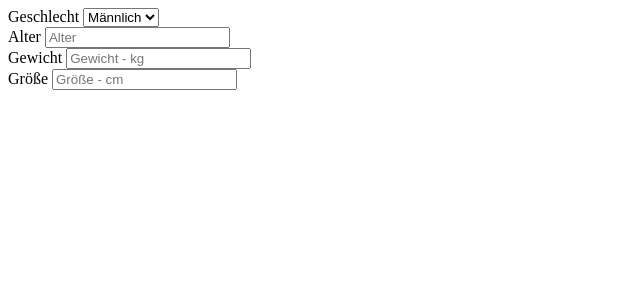
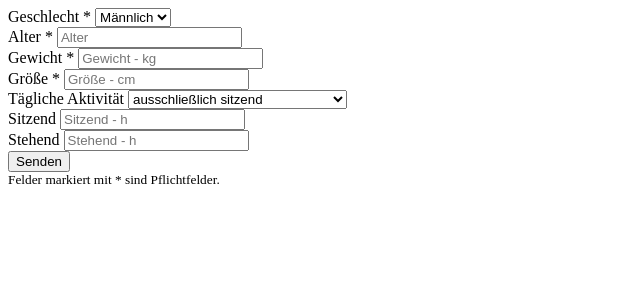
Before and after one commit to Jenby32/ITL12_Kalorienrechner, a PHP site: page / in a window 1280 px wide. Shown: the top 300 px of the page, without its empty margins (0-640 px from the left). Run offline with PHP 8.4, Linux system fonts and the light colour scheme.

Commit message:
updated html form

```diff
--- a/index.php
+++ b/index.php
@@ -1,6 +1,6 @@
 <form>
   <div class="form-group">
-    <label>Geschlecht</label> <select class="form-control" name="selectbox_gender">
+    <label>Geschlecht *</label> <select class="form-control" name="selectbox_gender" required="required">
       <option value="male">
         Männlich
       </option>
@@ -12,14 +12,50 @@
   </div>
 
   <div class="form-group">
-    <label>Alter</label> <input type="text" class="form-control" name="text_age" placeholder="Alter">
+    <label>Alter *</label> <input type="text" class="form-control" name="text_age" placeholder="Alter" required="required">
   </div>
 
   <div class="form-group">
-    <label>Gewicht</label> <input type="text" class="form-control" name="text_weight" placeholder="Gewicht - kg">
+    <label>Gewicht *</label> <input type="text" class="form-control" name="text_weight" placeholder="Gewicht - kg" required="required">
   </div>
 
   <div class="form-group">
-    <label>Größe</label> <input type="text" class="form-control" name="text_height" placeholder="Größe - cm">
+    <label>Größe *</label> <input type="text" class="form-control" name="text_height" placeholder="Größe - cm" required="required">
   </div>
+
+  <div class="form-group">
+    <label>Tägliche Aktivität</label> <select class="form-control" name="selectbox_activity">
+      <option value="only_sit">
+        ausschließlich sitzend
+      </option>
+
+      <option value="mainly_sit">
+        vorwiegend sitzend
+      </option>
+
+      <option value="mostly_sit">
+        überwiegend sitzend
+      </option>
+
+      <option value="mainly_stand">
+        hauptsächlich stehend
+      </option>
+
+      <option value="stressful_activity">
+        körperlich anstrengende Arbeiten
+      </option>
+    </select>
+  </div>
+
+  <div class="form-group">
+    <label>Sitzend</label> <input type="text" class="form-control" name="text_sitting" placeholder="Sitzend - h">
+  </div>
+
+  <div class="form-group">
+    <label>Stehend</label> <input type="text" class="form-control" name="text_standing" placeholder="Stehend - h">
+  </div>
+
+  <div class="form-group">
+    <input type="submit" class="btn btn-primary" name="button_send" value="Senden">
+  </div><small>Felder markiert mit * sind Pflichtfelder.</small>
 </form>
```
